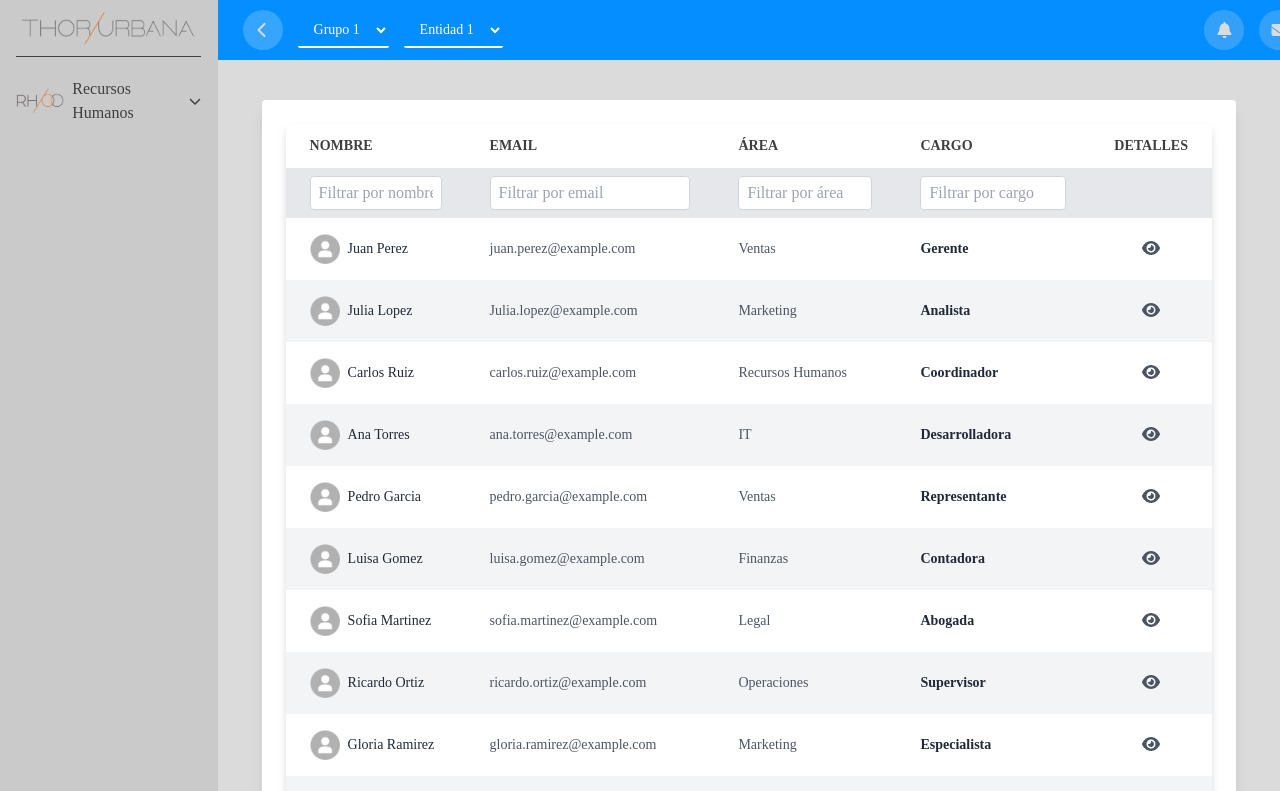
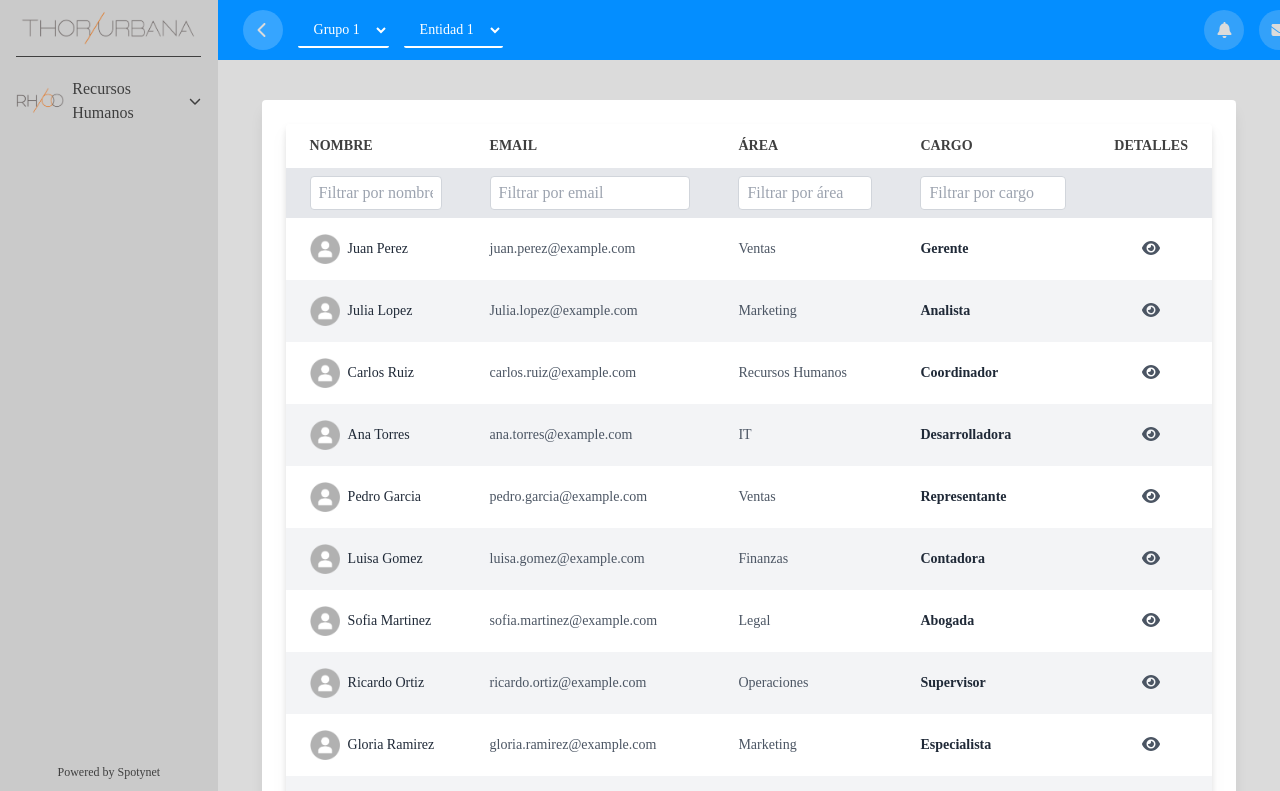
Before and after one commit to Spotynet/thor, a Next.js app: page /dashboard/recursos_humanos/reclutamiento/colaboradores in a window 1280 px wide. Shown: the top 791 px of the page. Built offline with nearby package versions, Linux system fonts and the light colour scheme.

Commit message:
fixed sidebar

```diff
--- a/app/dashboard/layout.tsx
+++ b/app/dashboard/layout.tsx
@@ -10,9 +10,9 @@ const DashboardLayout = ({ children }: { children: React.ReactNode }) => {
   };
 
   return (
-    <section id="dashboard">
+    <section id="dashboard" className="flex w-full overflow-hidden h-screen">
       <Sidebar menuOpen={menuOpen} toogleMenu={toogleMenu} />
-      <main className="flex-grow">
+      <main className="flex-grow overflow-y-auto">
         <Header toogleMenu={toogleMenu} menuOpen={menuOpen} />
         <div className="p-5 mt-10">{children}</div>
       </main>
```
